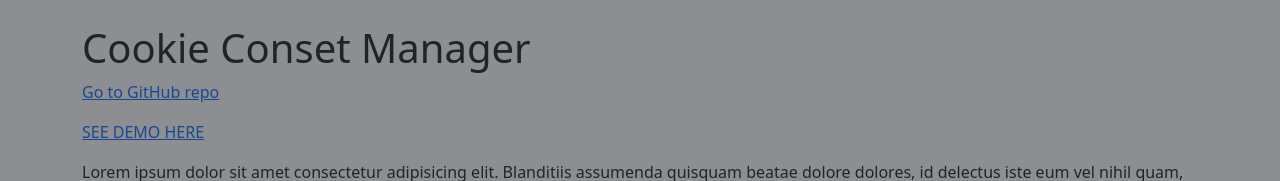
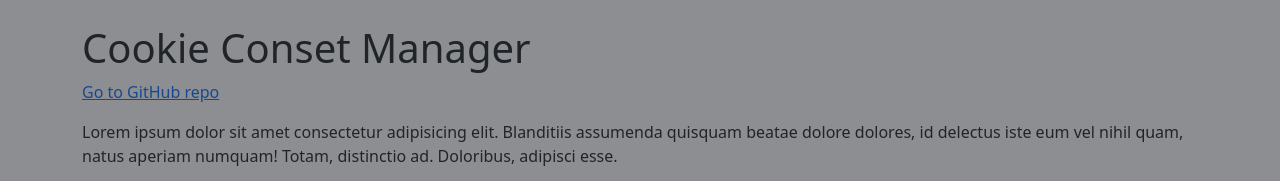
Before and after one commit to ashkan-ahmadi/bootstrap-cookie-consent-manager, a website with bundled scripts: page index.html in a window 1280 px wide. Shown: the top 181 px of the page. Built offline with nearby package versions, Linux system fonts and the light colour scheme.

Commit message:
Remode link to demo

```diff
--- a/index.html
+++ b/index.html
@@ -26,8 +26,6 @@
     <h1>Cookie Conset Manager</h1>
 
     <p><a href="https://github.com/ashkan-ahmadi/bootstrap-cookie-consent-manager/">Go to GitHub repo</a></p>
-
-    <p><a href="https://ashkan-ahmadi.github.io/bootstrap-cookie-consent-manager/">SEE DEMO HERE</a></p>
 
     <p>Lorem ipsum dolor sit amet consectetur adipisicing elit. Blanditiis assumenda quisquam beatae dolore dolores, id delectus iste eum vel nihil quam, natus aperiam numquam! Totam, distinctio ad. Doloribus, adipisci esse.</p>
 
```
